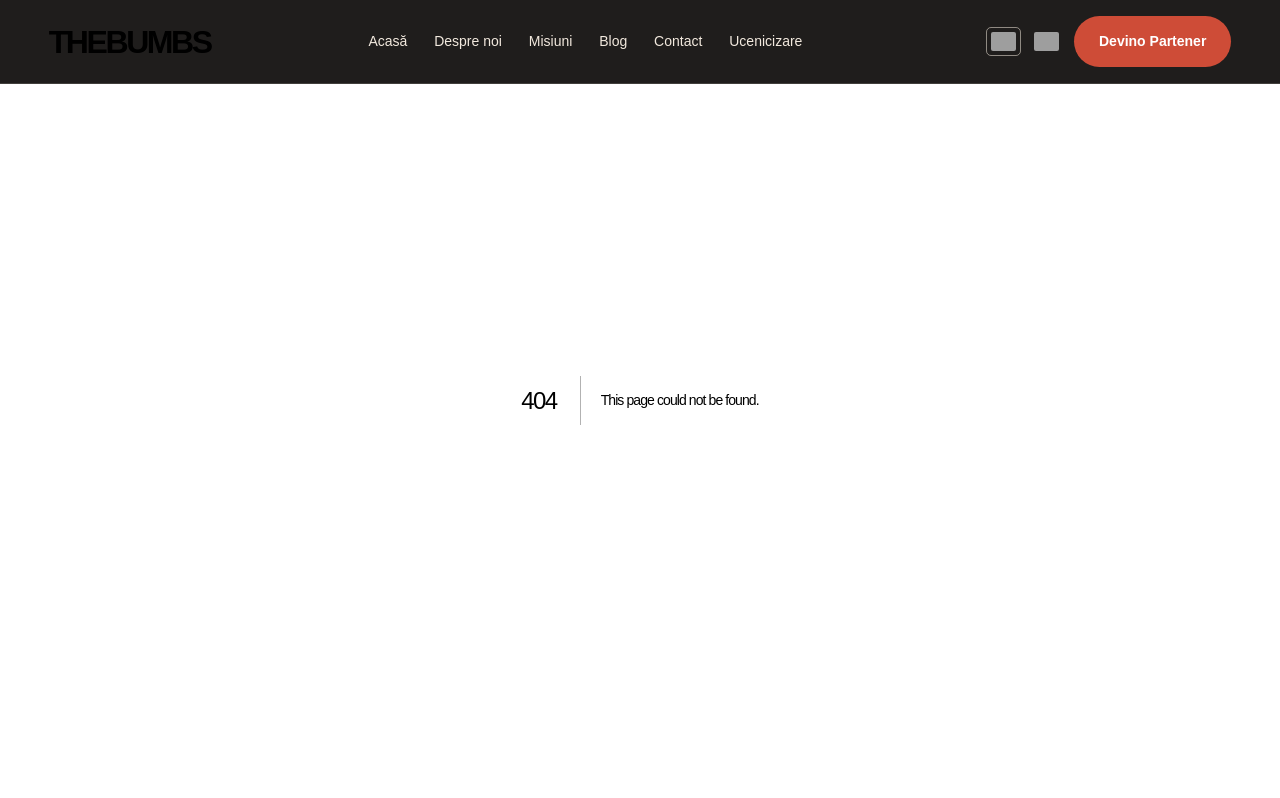
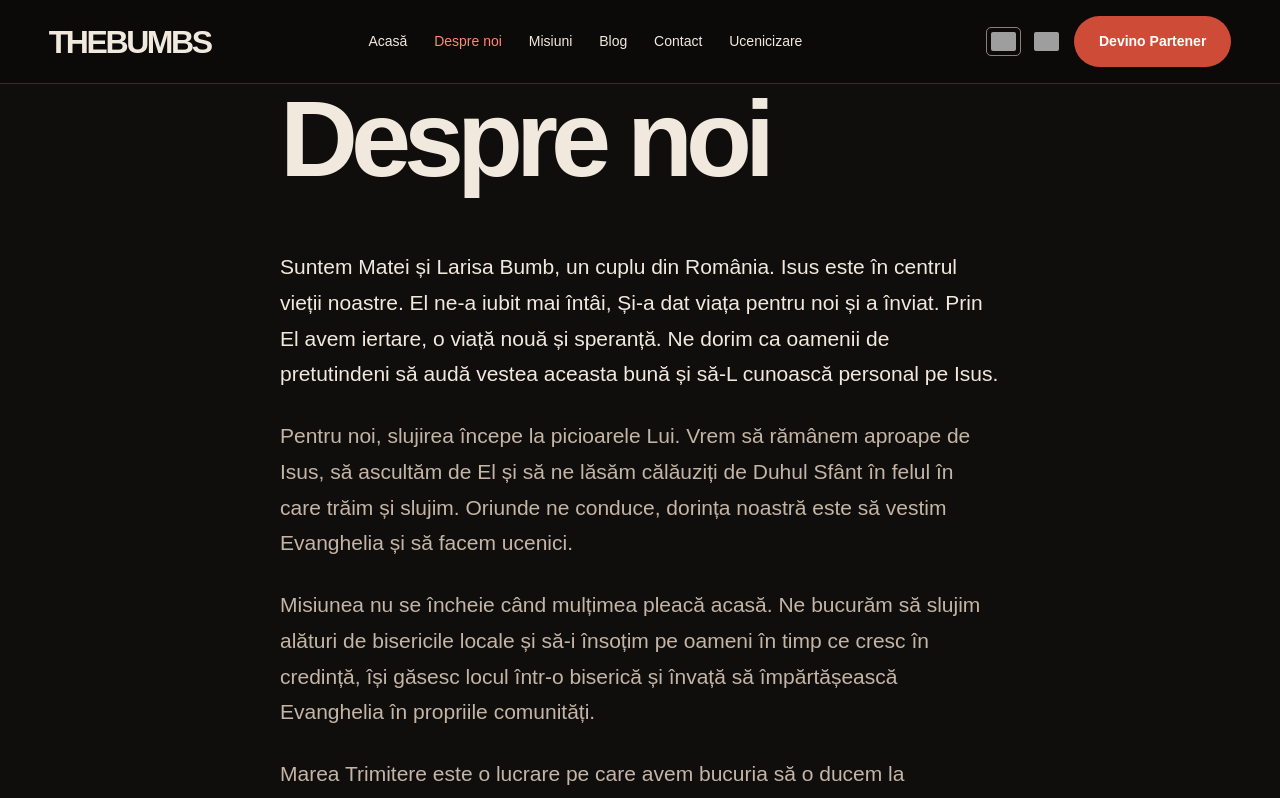
Before and after one commit to bumbmatei-sys/thebumbs-website, a Next.js app: page /ro/about in a window 1280 px wide. Before the commit this address had no page. Shown: the top 798 px of the page. Built offline with nearby package versions, Linux system fonts and the light colour scheme; grey boxes are pictures that could not be loaded.

Commit message:
Publish text-only About Us pages in English and Romanian

```diff
--- a/app/about/page.tsx
+++ b/app/about/page.tsx
@@ -1,3 +1,21 @@
-import Link from "next/link";
-export const metadata={title:"About & Vision"};
-export default function About(){return <main><section className="hero reveal"><span className="eyebrow">Our story</span><h1>Two lives. One <em>yes.</em></h1><p className="lead">We are Matei and Larisa Bumb, a husband-and-wife team following Jesus and carrying His Gospel wherever He leads.</p></section><section className="section"><span className="eyebrow">The journey</span><h2>Faith that moves us forward.</h2><div className="grid"><div><p className="lead">Matei came to faith in Jesus in 2018. Over time, a desire to share the Gospel grew into a calling to evangelism and discipleship.</p><p className="body-copy">In 2025, we stepped into a new season of training with Christ for All Nations School of Ministry in Orlando. Since then, our journey has included outreach, ministry training, and opportunities to serve across cultures.</p></div><div className="quote-panel"><p>“Go into all the world and preach the gospel to every creature.”</p><span>Mark 16:15 · NKJV</span></div></div></section><section className="section"><span className="eyebrow">Our vision</span><h2>To see people encounter Jesus and follow Him.</h2><p className="lead">We believe evangelism and discipleship belong together: proclaiming the Good News, loving people well, and helping new believers connect with local churches.</p><div className="actions"><Link className="button" href="/missions">Follow Our Missions</Link><Link className="button secondary" href="/contact">Contact Us</Link></div></section></main>}
+import type { Metadata } from "next";
+import { AboutStory } from "@/components/about-story";
+
+const title = "About Us";
+const description = "Meet Matei and Larisa Bumb and learn why they share the Gospel, make disciples, and serve alongside local churches.";
+const canonical = "/about";
+
+export const metadata: Metadata = {
+  title,
+  description,
+  alternates: { canonical, languages: { en: "/about", ro: "/ro/about" } },
+  openGraph: {
+    type: "website", siteName: "THEBUMBS", title, description, url: canonical,
+    locale: "en_US", alternateLocale: "ro_RO",
+  },
+  twitter: { card: "summary", title, description },
+};
+
+export default function AboutPage() {
+  return <AboutStory locale="en" />;
+}
--- /dev/null
+++ b/app/ro/about/page.tsx
@@ -0,0 +1,21 @@
+import type { Metadata } from "next";
+import { AboutStory } from "@/components/about-story";
+
+const title = "Despre noi";
+const description = "Cunoaște-i pe Matei și Larisa Bumb și află de ce vestesc Evanghelia, fac ucenici și slujesc alături de bisericile locale.";
+const canonical = "/ro/about";
+
+export const metadata: Metadata = {
+  title,
+  description,
+  alternates: { canonical, languages: { en: "/about", ro: "/ro/about" } },
+  openGraph: {
+    type: "website", siteName: "THEBUMBS", title, description, url: canonical,
+    locale: "ro_RO", alternateLocale: "en_US",
+  },
+  twitter: { card: "summary", title, description },
+};
+
+export default function AboutPage() {
+  return <AboutStory locale="ro" />;
+}
--- a/app/sitemap.ts
+++ b/app/sitemap.ts
@@ -4,7 +4,7 @@ export const dynamic = "force-static";
 
 const base = "https://thebumbs.space";
 export default function sitemap(): MetadataRoute.Sitemap {
-  return ["", "/about", "/missions", "/blog", "/partner", "/contact", "/privacy", "/terms"].map(path => ({
+  return ["", "/about", "/ro/about", "/missions", "/blog", "/partner", "/contact", "/privacy", "/terms"].map(path => ({
     url: `${base}${path}`,
     changeFrequency: "monthly" as const,
     priority: path === "" ? 1 : 0.7,
--- /dev/null
+++ b/components/about-story.module.css
@@ -0,0 +1,23 @@
+.page {
+  max-width: 720px;
+  margin-inline: auto;
+  padding: clamp(130px, 15vw, 205px) 0 clamp(88px, 12vw, 150px);
+}
+
+.page h1 {
+  margin: 0 0 clamp(30px, 5vw, 55px);
+  font-size: clamp(54px, 9vw, 108px);
+  line-height: 1.02;
+}
+
+.copy {
+  max-width: 65ch;
+  color: var(--muted);
+  font-size: clamp(17px, 2vw, 21px);
+  line-height: 1.7;
+}
+
+.copy p { margin: 0 0 1.25em; }
+.copy p:first-child { color: var(--ink); }
+.copy a { color: var(--ink); text-decoration: underline; text-underline-offset: .2em; }
+.copy .signoff { margin: 1.85em 0 0; color: var(--ink); }
--- /dev/null
+++ b/components/about-story.tsx
@@ -0,0 +1,41 @@
+import Link from "next/link";
+import styles from "./about-story.module.css";
+
+const story = {
+  en: {
+    heading: "About Us",
+    intro: "We’re Matei and Larisa Bumb, a married couple from Romania. Jesus is at the center of our lives. He loved us first, gave His life for us, and rose again. Because of Him, there is forgiveness, new life, and hope. We want people everywhere to hear that good news and come to know Jesus for themselves.",
+    ministry: "For us, ministry begins at His feet. We want to stay close to Jesus, listen to Him, and depend on the Holy Spirit in the way we live and serve. Wherever He leads us, our heart is to preach the Gospel and make disciples.",
+    discipleship: "The mission doesn’t end when the crowd goes home. We love serving alongside local churches and walking with people as they grow in faith, find a church family, and learn to share the Gospel in their own communities.",
+    invitation: "The Great Commission is something we get to carry together. Whether you pray with us, serve alongside us, or ",
+    link: "partner with us financially",
+    thanks: ", we’re grateful to share in this mission with you.",
+    signoff: "Until the whole world hears.",
+  },
+  ro: {
+    heading: "Despre noi",
+    intro: "Suntem Matei și Larisa Bumb, un cuplu din România. Isus este în centrul vieții noastre. El ne-a iubit mai întâi, Și-a dat viața pentru noi și a înviat. Prin El avem iertare, o viață nouă și speranță. Ne dorim ca oamenii de pretutindeni să audă vestea aceasta bună și să-L cunoască personal pe Isus.",
+    ministry: "Pentru noi, slujirea începe la picioarele Lui. Vrem să rămânem aproape de Isus, să ascultăm de El și să ne lăsăm călăuziți de Duhul Sfânt în felul în care trăim și slujim. Oriunde ne conduce, dorința noastră este să vestim Evanghelia și să facem ucenici.",
+    discipleship: "Misiunea nu se încheie când mulțimea pleacă acasă. Ne bucurăm să slujim alături de bisericile locale și să-i însoțim pe oameni în timp ce cresc în credință, își găsesc locul într-o biserică și învață să împărtășească Evanghelia în propriile comunități.",
+    invitation: "Marea Trimitere este o lucrare pe care avem bucuria să o ducem la îndeplinire împreună. Fie că te rogi cu noi, slujești alături de noi sau ",
+    link: "ne susții financiar",
+    thanks: ", suntem recunoscători că putem lua parte la această misiune împreună cu tine.",
+    signoff: "Până când întreaga lume va auzi.",
+  },
+};
+
+export function AboutStory({ locale }: { locale: keyof typeof story }) {
+  const copy = story[locale];
+  return (
+    <main className={styles.page} lang={locale} aria-labelledby="about-title">
+      <h1 id="about-title">{copy.heading}</h1>
+      <div className={styles.copy}>
+        <p>{copy.intro}</p>
+        <p>{copy.ministry}</p>
+        <p>{copy.discipleship}</p>
+        <p>{copy.invitation}<Link href={locale === "ro" ? "/ro/partner" : "/partner"}>{copy.link}</Link>{copy.thanks}</p>
+        <p className={styles.signoff}><strong>{copy.signoff}</strong></p>
+      </div>
+    </main>
+  );
+}
--- a/components/navigation.tsx
+++ b/components/navigation.tsx
@@ -20,6 +20,7 @@ export function Navigation() {
   const path = usePathname();
   const isRomanian = path === "/ro" || path.startsWith("/ro/");
   const isHome = path === "/" || path === "/ro";
+  const isAbout = path === "/about" || path === "/ro/about";
   const isPartner = path === "/partner" || path === "/ro/partner";
   const isContact = path === "/contact" || path === "/ro/contact";
   const [afterTunnel, setAfterTunnel] = useState(!isHome);
@@ -66,29 +67,32 @@ export function Navigation() {
           )}
         </div>
         <nav className="nav" aria-label="Main navigation">
-          {items.slice(0, 5).map(({ href }, index) => (
+          {items.slice(0, 5).map(({ href }, index) => {
+            const target = isRomanian && href === "/about" ? "/ro/about" : isRomanian && href === "/" ? "/ro" : isRomanian && href === "/contact" ? "/ro/contact" : href;
+            return (
             <Link
               key={href}
-              href={isRomanian && href === "/" ? "/ro" : isRomanian && href === "/partner" ? "/ro/partner" : isRomanian && href === "/contact" ? "/ro/contact" : href}
-              aria-current={path === href || (href !== "/" && path.startsWith(href + "/")) ? "page" : undefined}
+              href={target}
+              aria-current={path === target || (target !== "/" && target !== "/ro" && path.startsWith(target + "/")) ? "page" : undefined}
             >
               {menu[index]}
             </Link>
-          ))}
+            );
+          })}
           <a href="https://calltoreset.site/" target="_blank" rel="noopener noreferrer">{isRomanian ? "Ucenicizare" : "Be Discipled"}</a>
         </nav>
         <div className="header-actions">
           <div className="header-language-flags" aria-label="Website languages">
-            <Link href={isPartner ? "/ro/partner" : isContact ? "/ro/contact" : "/ro"} className={`header-language-choice ${isRomanian ? "header-language-current" : ""}`} title="Română" aria-label="Română" aria-current={isRomanian ? "page" : undefined}><RomaniaFlag width={25} decorative /></Link>
-            <Link href={isPartner ? "/partner" : isContact ? "/contact" : "/"} className={`header-language-choice ${!isRomanian ? "header-language-current" : ""}`} title="English" aria-label="English" aria-current={!isRomanian ? "page" : undefined}><UnitedKingdomFlag width={25} decorative /></Link>
+            <Link href={isAbout ? "/ro/about" : isPartner ? "/ro/partner" : isContact ? "/ro/contact" : "/ro"} className={`header-language-choice ${isRomanian ? "header-language-current" : ""}`} title="Română" aria-label="Română" aria-current={isRomanian ? "page" : undefined}><RomaniaFlag width={25} decorative /></Link>
+            <Link href={isAbout ? "/about" : isPartner ? "/partner" : isContact ? "/contact" : "/"} className={`header-language-choice ${!isRomanian ? "header-language-current" : ""}`} title="English" aria-label="English" aria-current={!isRomanian ? "page" : undefined}><UnitedKingdomFlag width={25} decorative /></Link>
           </div>
           <Link className="button header-partner" href={isRomanian ? "/ro/partner" : "/partner"}>{isRomanian ? "Devino Partener" : "Partner With Us"}</Link>
         </div>
       </header>
       <nav className="dock" aria-label="Mobile navigation">
         {items.map(({ href, label, Icon }, index) => {
-          const localizedHref = isRomanian && href === "/" ? "/ro" : isRomanian && href === "/partner" ? "/ro/partner" : href;
-          const active = path === localizedHref || (localizedHref !== "/" && path.startsWith(localizedHref + "/"));
+          const localizedHref = isRomanian && href === "/about" ? "/ro/about" : isRomanian && href === "/" ? "/ro" : isRomanian && href === "/partner" ? "/ro/partner" : href;
+          const active = path === localizedHref || (localizedHref !== "/" && localizedHref !== "/ro" && path.startsWith(localizedHref + "/"));
           return (
             <Link key={href} href={localizedHref} aria-label={isRomanian ? (menu[index] || "Partener") : label} title={isRomanian ? (menu[index] || "Partener") : label} aria-current={active ? "page" : undefined}>
               <Icon size={21} strokeWidth={1.8} />
--- a/components/site-footer.tsx
+++ b/components/site-footer.tsx
@@ -32,7 +32,7 @@ export function SiteFooter() {
         <nav className="site-footer-links" aria-label="Footer navigation">
           <div className="site-footer-link-group">
             <h3>{ro ? "Explorează" : "Explore"}</h3>
-            {explore.map(({href,label})=><Link key={href} href={ro && href === "/" ? "/ro" : href}>{ro ? ({"Home":"Acasă","About us":"Despre noi","Missions":"Misiuni","Blog":"Blog"}[label] || label) : label}</Link>)}
+            {explore.map(({href,label})=><Link key={href} href={ro && href === "/" ? "/ro" : ro && href === "/about" ? "/ro/about" : href}>{ro ? ({"Home":"Acasă","About us":"Despre noi","Missions":"Misiuni","Blog":"Blog"}[label] || label) : label}</Link>)}
           </div>
           <div className="site-footer-link-group">
             <h3>{ro ? "Implică-te" : "Get involved"}</h3>
```
Also changed, not shown: app/ro/page.tsx (+1 -1 lines).
